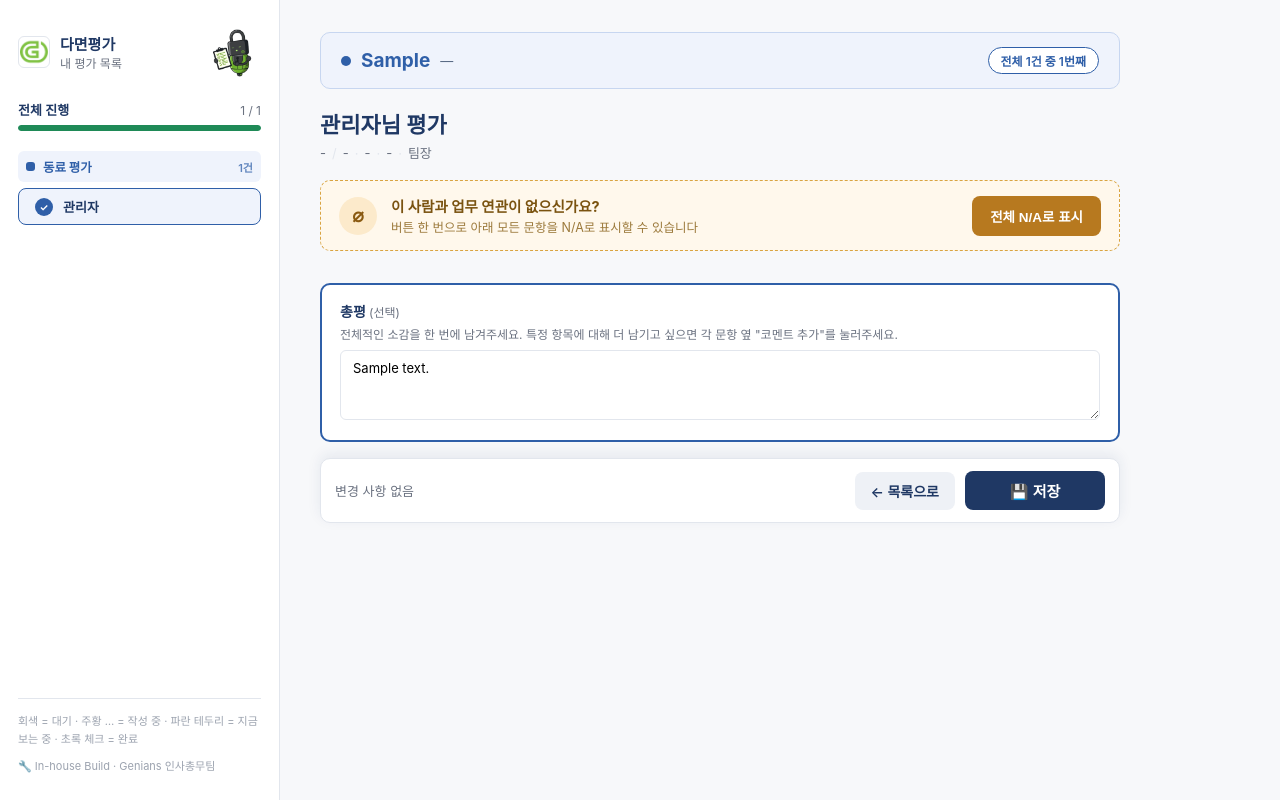
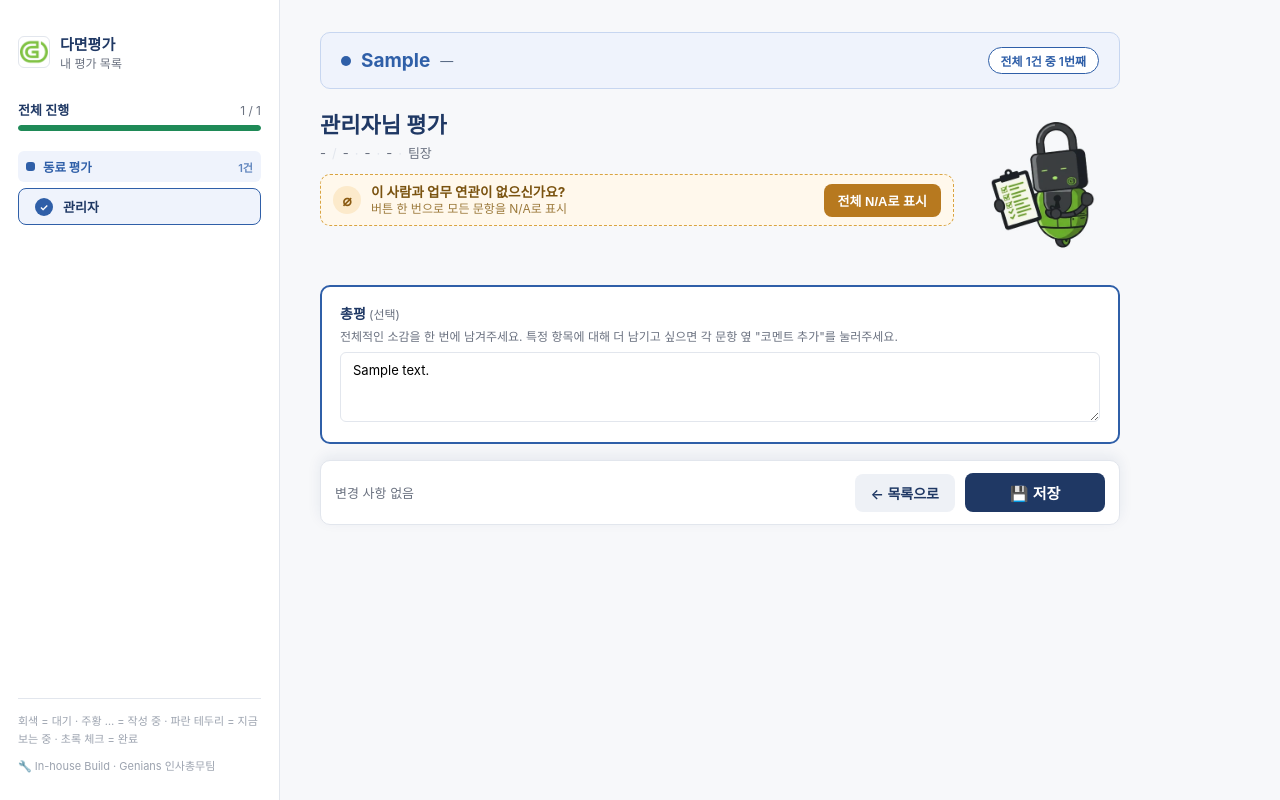
Before and after one commit to fdcd1989/damyeon-app, a FastAPI app: page /evaluate/1 in a window 1280 px wide. Run offline with FastAPI, Linux system fonts and the light colour scheme; the visitor is signed in with stand-in values (Sample User, id 1); data comes from the database, SQL or seed files in the repository; tables that the repository leaves empty hold one stand-in row (values such as "Sample post").

Commit message:
Add files via upload

```diff
--- a/main.py
+++ b/main.py
@@ -648,6 +648,7 @@
         "token_format_ok": (not slack_notify.is_configured()) or slack_notify.token_looks_valid(),
         "rows": rows, "deadline": db.get_setting("deadline"), "is_locked": deadline_passed(),
         "default_template": slack_notify.DEFAULT_TEMPLATE, "placeholders": slack_notify.PLACEHOLDERS,
+        "link_label": slack_notify.LINK_LABEL,
         "job_id": job if job and slack_notify.job_snapshot(job) else "",
         "running": bool(slack_notify.running_job()),
     })
--- a/static/mascot.js
+++ b/static/mascot.js
@@ -62,5 +62,76 @@
   el.addEventListener('click', function () { play('greet'); });
   document.addEventListener('visibilitychange', function () { if (document.hidden) stop(); });
 
+
+  /* ---------- 위치: 평가 화면에서는 두 '자리' 사이를 오간다 ----------
+     home  : 제목 줄 오른쪽 큰 자리 (페이지와 함께 스크롤)
+     dock  : 사이드바 제목 옆 작은 자리 (사이드바는 화면에 고정이라 항상 보임). 큰 자리가 화면 위로 지나가면 이쪽으로 이동
+     mobile: 좁은 화면(≤860px)은 사이드바가 위에 쌓이므로 사이드바 제목 옆에 작게 둔다 */
+  var mainSlot = document.getElementById('mascot-slot-main');
+  var sideSlot = document.getElementById('mascot-slot-side');
+  if (el.classList.contains('mascot--eval') && sideSlot) {
+    var desktopMQ = window.matchMedia('(min-width: 861px)');
+    var state = null, moving = false, moveTimer = null, ticking = false;
+    var DOCK_BELOW = 50, HOME_ABOVE = 130;     // 이동 기준(히스테리시스: 경계에서 깜빡이지 않게)
+
+    var rectOf = function (slot) { return slot.getBoundingClientRect(); };
+    var put = function (mode, r) {
+      var st = el.style;
+      st.position = mode;
+      st.left = (mode === 'fixed' ? r.left : r.left + window.pageXOffset) + 'px';
+      st.top = (mode === 'fixed' ? r.top : r.top + window.pageYOffset) + 'px';
+      st.width = r.width + 'px';
+    };
+    var placed = function () { el.classList.add('is-placed'); };
+    var endMove = function (after) {
+      clearTimeout(moveTimer);
+      moveTimer = setTimeout(function () { moving = false; el.classList.remove('is-gliding'); if (after) after(); }, reduce ? 0 : 420);
+    };
+
+    function glideTo(target, mode, settle) {          // 현재 보이는 자리에서 target 자리로 부드럽게 이동
+      var cur = el.getBoundingClientRect();
+      moving = true;
+      el.classList.remove('is-gliding');
+      put('fixed', cur);                              // 지금 모습 그대로 fixed로 전환(점프 없음)
+      void el.offsetWidth;
+      if (!reduce) el.classList.add('is-gliding');
+      put('fixed', target);
+      endMove(settle);
+    }
+    function layout(animate) {
+      if (!desktopMQ.matches) {                       // 모바일/좁은 화면
+        state = 'mobile'; moving = false; el.classList.remove('is-gliding'); put('absolute', rectOf(sideSlot)); placed(); return;
+      }
+      var home = mainSlot && rectOf(mainSlot);
+      var wantDock = !home || home.bottom < DOCK_BELOW;
+      if (state === 'mobile' || state === null || !animate) {
+        state = wantDock ? 'dock' : 'home';
+        moving = false; el.classList.remove('is-gliding');
+        if (state === 'dock') put('fixed', rectOf(sideSlot)); else put('absolute', home);
+        placed(); return;
+      }
+      if (moving) return;
+      if (state === 'home' && wantDock) {
+        state = 'dock'; glideTo(rectOf(sideSlot), 'fixed', null);
+      } else if (state === 'dock' && home && home.bottom > HOME_ABOVE) {
+        state = 'home';
+        glideTo(rectOf(mainSlot), 'fixed', function () { put('absolute', rectOf(mainSlot)); });
+      } else if (!moving) {                           // 같은 자리 유지: 좌표만 갱신(창 크기 변화 등)
+        if (state === 'dock') put('fixed', rectOf(sideSlot)); else put('absolute', home);
+      }
+    }
+    var onScroll = function () {
+      if (ticking) return; ticking = true;
+      requestAnimationFrame(function () { ticking = false; layout(true); });
+    };
+    var relayout = function () { layout(false); };
+    window.addEventListener('scroll', onScroll, { passive: true });
+    window.addEventListener('resize', relayout);
+    window.addEventListener('load', relayout);
+    if (desktopMQ.addEventListener) desktopMQ.addEventListener('change', relayout);
+    if (window.ResizeObserver) new ResizeObserver(function () { if (!moving) relayout(); }).observe(document.body);
+    relayout();
+  }
+
   window.Mascot = { greet: function () { play('greet'); }, cheer: function () { play('cheer'); } };
 })();
--- a/templates/base.html
+++ b/templates/base.html
@@ -98,6 +98,11 @@
     padding: 24px 18px; display: flex; flex-direction: column; overflow-y: auto;
   }
   .eval-sidebar .brand { display: flex; align-items: center; gap: 10px; margin-bottom: 20px; }
+  @media (min-width: 861px) {
+    /* 화면을 아래로 내려도 사이드바(진행 현황·사람 목록·제목 줄)가 그대로 보이게 고정. 목록이 길면 사이드바 안에서만 스크롤 */
+    .eval-sidebar { position: sticky; top: 0; height: 100vh; align-self: flex-start; padding-top: 0; }
+    .eval-sidebar .brand { position: sticky; top: 0; z-index: 3; background: #fff; padding: 24px 0 12px; margin-bottom: 8px; }
+  }
   .eval-progress-head { display: flex; justify-content: space-between; align-items: baseline; margin-bottom: 6px; font-size: 13px; }
   .eval-progress-head .label { font-weight: 600; color: var(--navy); }
   .eval-progress-head .count { font-size: 12px; color: var(--gray); }
@@ -137,24 +142,26 @@
   .eval-banner .left .desc { font-size: 13px; color: #5A6B85; }
   .eval-banner .step { font-size: 12px; font-weight: 600; background: #fff; border: 1px solid; padding: 4px 12px; border-radius: 999px; }
 
+  .eval-head { display: grid; grid-template-columns: minmax(0, 1fr) 150px; gap: 16px; align-items: start; margin-bottom: 14px; }
+  .eval-head-right { height: 150px; }
   .eval-title { font-size: 22px; color: var(--navy); margin: 0 0 4px; }
-  .eval-target-meta { font-size: 13px; color: var(--gray); margin: 0 0 18px; }
+  .eval-target-meta { font-size: 13px; color: var(--gray); margin: 0 0 12px; }
   .eval-target-meta .sep { margin: 0 6px; color: var(--border); }
 
   .eval-na-card {
-    display: flex; align-items: center; gap: 14px; background: var(--amberbg); border: 1.5px dashed var(--amberborder);
-    border-radius: 10px; padding: 14px 18px; margin-bottom: 18px;
+    display: flex; align-items: center; gap: 10px; background: var(--amberbg); border: 1.5px dashed var(--amberborder);
+    border-radius: 10px; padding: 8px 12px;
   }
   .eval-na-card .icon {
-    width: 38px; height: 38px; border-radius: 999px; background: #FCEACB; color: #8A5A11;
-    display: flex; align-items: center; justify-content: center; font-size: 19px; font-weight: 700; flex-shrink: 0;
+    width: 28px; height: 28px; border-radius: 999px; background: #FCEACB; color: #8A5A11;
+    display: flex; align-items: center; justify-content: center; font-size: 15px; font-weight: 700; flex-shrink: 0;
   }
-  .eval-na-card .text { flex-grow: 1; }
-  .eval-na-card .text .t1 { font-size: 14.5px; font-weight: 700; color: #7A5310; }
-  .eval-na-card .text .t2 { font-size: 12.5px; color: #9C7A3C; margin-top: 1px; }
+  .eval-na-card .text { flex-grow: 1; min-width: 0; line-height: 1.35; }
+  .eval-na-card .text .t1 { font-size: 13.5px; font-weight: 700; color: #7A5310; display: block; }
+  .eval-na-card .text .t2 { font-size: 12px; color: #9C7A3C; display: block; }
   .eval-na-card button {
-    background: var(--amber); color: #fff; border: none; border-radius: 8px; padding: 10px 18px;
-    font-size: 13.5px; font-weight: 700; cursor: pointer; white-space: nowrap; flex-shrink: 0;
+    background: var(--amber); color: #fff; border: none; border-radius: 8px; padding: 7px 14px;
+    font-size: 13px; font-weight: 700; cursor: pointer; white-space: nowrap; flex-shrink: 0;
   }
 
   .eval-q-card { background: #fff; border: 1px solid var(--border); border-radius: 10px; padding: 12px 16px; margin-bottom: 8px; }
@@ -219,12 +226,16 @@
   .mascot.is-playing video { opacity: 1; }
   .mascot:focus-visible { outline: 2px solid var(--blue); outline-offset: 2px; border-radius: 12px; }
   .mascot--login { margin: 0 auto 6px; width: 150px; }
-  /* 평가 화면: 좁은 화면에서는 사이드바 제목 줄 오른쪽에 작게, 넓은 화면에서는 오른쪽 아래 빈 공간에 띄움 */
-  .mascot--eval { width: 56px; margin-left: auto; }
-  @media (min-width: 1340px) {
-    .mascot--eval { position: fixed; right: 24px; bottom: 18px; width: 170px; margin: 0; z-index: 4; }
+  /* 평가 화면: 본체는 문서 맨 아래에 한 개만 있고, JS가 두 '자리'(제목 줄 오른쪽 / 사이드바 제목 옆) 사이로 옮긴다 */
+  .mascot--eval { position: absolute; left: 0; top: 0; width: 56px; margin: 0; z-index: 6; visibility: hidden; }
+  .mascot--eval.is-placed { visibility: visible; }
+  .mascot--eval.is-gliding { transition: left .38s cubic-bezier(.3,.7,.3,1), top .38s cubic-bezier(.3,.7,.3,1), width .38s cubic-bezier(.3,.7,.3,1); }
+  .mascot-slot { display: block; width: 100%; aspect-ratio: 1; }
+  .mascot-slot--side { width: 56px; margin-left: auto; flex-shrink: 0; }
+  @media (max-width: 860px) {
+    .eval-head { grid-template-columns: 1fr; }
+    .eval-head-right { display: none; }
   }
-  @media (min-width: 1340px) and (max-height: 680px) { .mascot--eval { width: 120px; } }
   @media (max-width: 420px) { .mascot--login { width: 120px; } }
   @media print { .mascot { display: none; } }
 
--- a/templates/evaluate.html
+++ b/templates/evaluate.html
@@ -15,7 +15,7 @@
         <div class="brand-title">다면평가</div>
         <div class="brand-sub">내 평가 목록</div>
       </div>
-      {% set mascot_class = 'mascot--eval' %}{% include "_mascot.html" %}
+      <span class="mascot-slot mascot-slot--side" id="mascot-slot-side" aria-hidden="true"></span>
     </div>
 
     <div class="eval-progress-head">
@@ -63,6 +63,8 @@
       <span class="step" style="color:{{ relation_color }};border-color:{{ relation_color }};">전체 {{ total_count }}건 중 {{ current_index }}번째</span>
     </div>
 
+    <div class="eval-head">
+      <div class="eval-head-left">
         <h1 class="eval-title">{{ mapping.target_name }}님 평가</h1>
         {% if target_info %}
         <div class="eval-target-meta">
@@ -73,10 +75,13 @@
         <div class="eval-na-card">
           <div class="icon">⌀</div>
           <div class="text">
-        <div class="t1">이 사람과 업무 연관이 없으신가요?</div>
-        <div class="t2">버튼 한 번으로 아래 모든 문항을 N/A로 표시할 수 있습니다</div>
+            <span class="t1">이 사람과 업무 연관이 없으신가요?</span>
+            <span class="t2">버튼 한 번으로 모든 문항을 N/A로 표시</span>
           </div>
           <button type="button" onclick="markAllNA()" {% if is_locked %}disabled{% endif %}>전체 N/A로 표시</button>
+        </div>
+      </div>
+      <div class="eval-head-right"><span class="mascot-slot mascot-slot--main" id="mascot-slot-main" aria-hidden="true"></span></div>
     </div>
 
     <form method="post" action="/evaluate/{{ mapping.id }}" id="eval-form">
@@ -124,6 +129,8 @@
     </form>
   </main>
 </div>
+
+{% set mascot_class = 'mascot--eval' %}{% include "_mascot.html" %}
 
 <script>
 var IS_LOCKED = {{ 'true' if is_locked else 'false' }};
```
Also changed, not shown: slack_notify.py (+11 -5 lines), templates/reminders.html (+8 -2 lines), static/mascot/happy.webp, static/mascot/rest.webp, 1 other file. Lines whose indentation alone changed are shown as unchanged.
